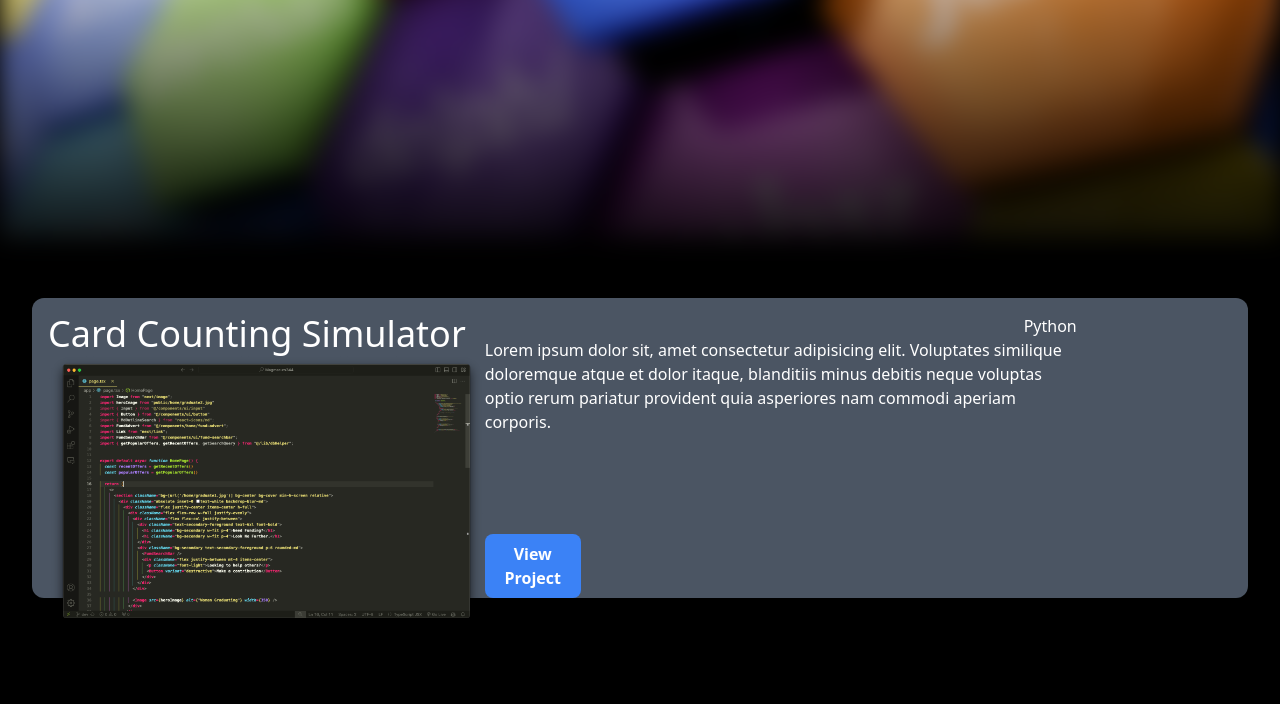
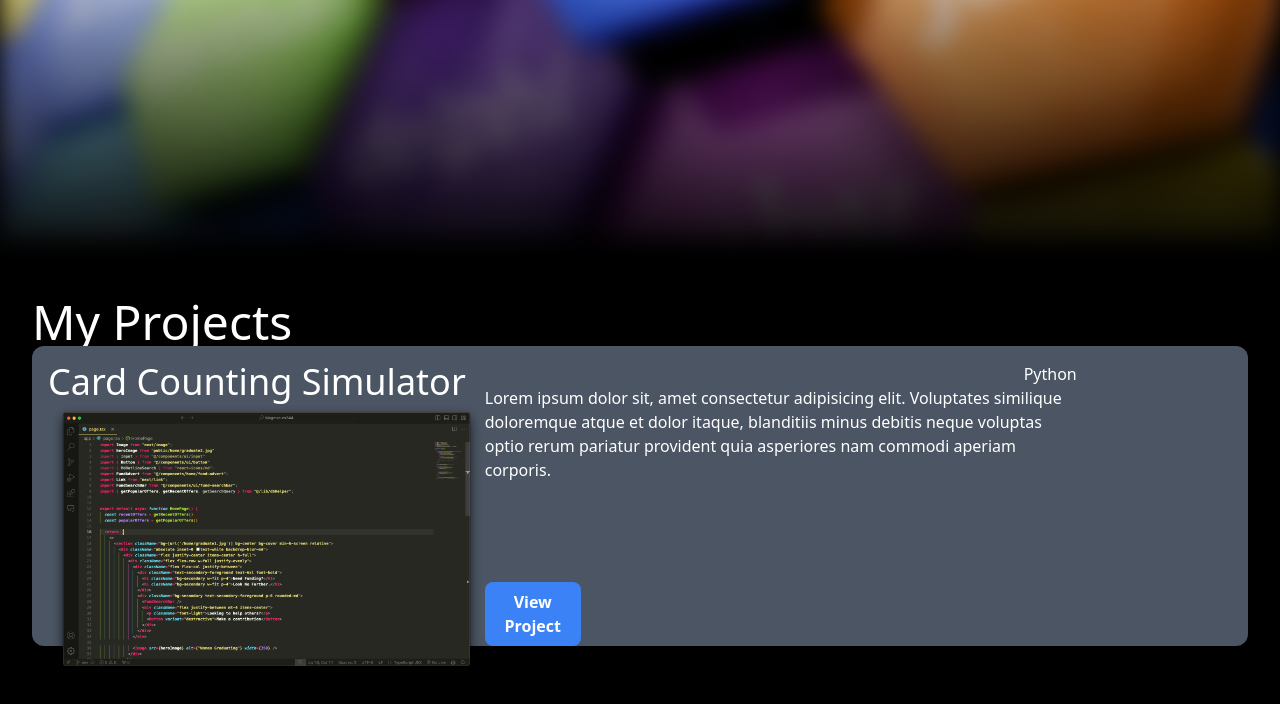
Before and after one commit to arch-bert/my-website, a React (Create React App) app: page / in a window 1280 px wide. Shown: the part 610-1314 px from the top of the page. Built offline with nearby package versions, Linux system fonts and the light colour scheme.

Commit message:
Added <h1>

```diff
--- a/src/App.tsx
+++ b/src/App.tsx
@@ -9,6 +9,7 @@ export default function App() {
       <NavBar />
       <Hero />
       <section className="flex flex-col pt-[60px] px-8">
+        <h1 className="text-5xl">My Projects</h1>
         <ProjectCard />
       </section>
     </div>
```
